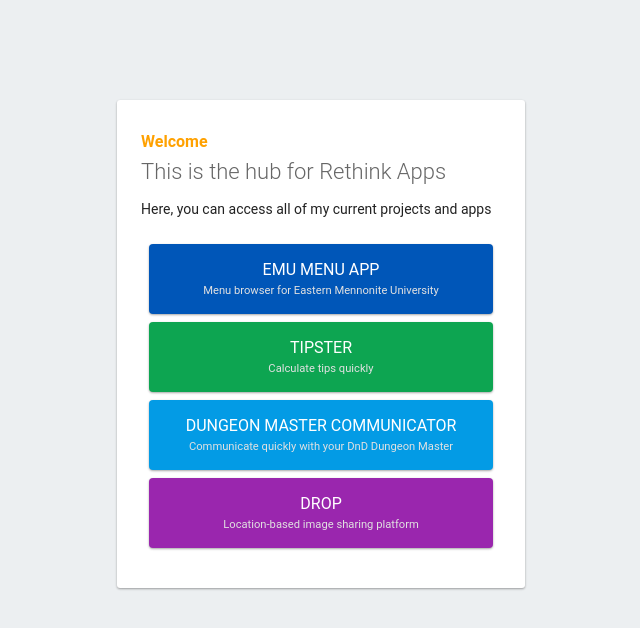
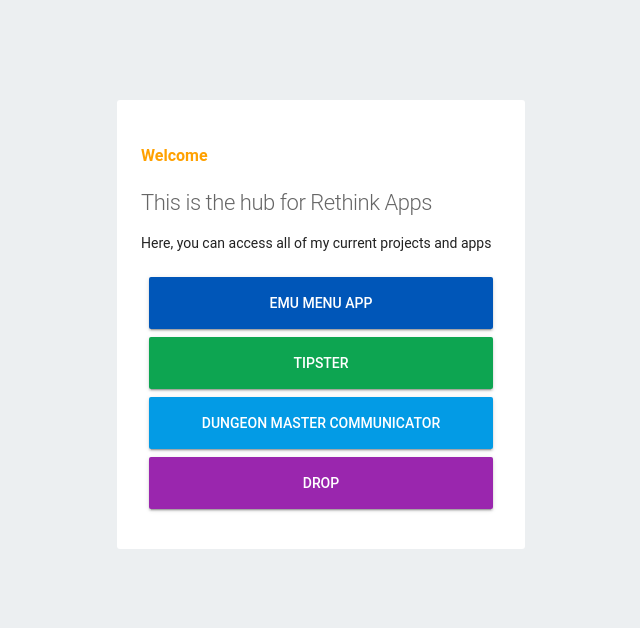
Before and after one commit to sjoshua270/rethink-apps, a plain HTML site: page public/index.html in a window 1280 px wide. Shown: the whole page, without its empty margins (319-959 px from the left). Drawn offline with nearby package versions, Linux system fonts and the light colour scheme; some packages are replaced by stand-ins of ours.

Commit message:
Reworked the buttons on the site

```diff
--- a/public/index.css
+++ b/public/index.css
@@ -34,15 +34,6 @@
     font-size: 14px;
 }
 
-#message .project-link {
-    display: block;
-    text-align: center;
-    background: #039be5;
-    padding: 16px;
-    border-radius: 4px;
-    margin: 8px;
-}
-
 #message #emuapp {
     background: #0056b8;
 }
@@ -55,20 +46,14 @@
     background: #0da551;
 }
 
-#message .project-link a {
+#message a {
     text-transform: uppercase;
     text-decoration: none;
     color: #ffffff;
-}
-
-#message .project-link span {
-    font-size: 0.7em;
-    text-decoration: none;
-    color: #e1e1e1;
-}
-
-#message, #message .project-link {
-    box-shadow: 0 1px 3px rgba(0, 0, 0, 0.12), 0 1px 2px rgba(0, 0, 0, 0.24);
+    display: block;
+    background: #039be5;
+    margin: 8px;
+    padding: 8px;
 }
 
 #load {
--- a/public/index.html
+++ b/public/index.html
@@ -15,6 +15,11 @@
     <!-- initialize the SDK after all desired features are loaded -->
     <script defer src="/__/firebase/init.js"></script>
 
+    <!--Material Design Lite-->
+    <link rel="stylesheet" href="https://fonts.googleapis.com/icon?family=Material+Icons">
+    <link rel="stylesheet" href="https://code.getmdl.io/1.3.0/material.indigo-pink.min.css">
+    <script defer src="https://code.getmdl.io/1.3.0/material.min.js"></script>
+
     <link rel="stylesheet" type="text/css" href="index.css">
 </head>
 <body>
@@ -22,26 +27,26 @@
     <h2>Welcome</h2>
     <h1>This is the hub for Rethink Apps</h1>
     <p>Here, you can access all of my current projects and apps</p>
-    <div class="project-link" id="emuapp">
-        <a target="_blank" href="https://play.google.com/store/apps/details?id=edu.emuapps.emuapplite">EMU Menu App</a>
-        <br>
-        <span>Menu browser for Eastern Mennonite University</span>
-    </div>
-    <div class="project-link" id="tipster">
-        <a target="_blank" href="/tipster">Tipster</a>
-        <br>
-        <span>Calculate tips quickly</span>
-    </div>
-    <div class="project-link" id="dm-comm">
-        <a target="_blank" href="/dm-comm">Dungeon Master Communicator</a>
-        <br>
-        <span>Communicate quickly with your DnD Dungeon Master</span>
-    </div>
-    <div class="project-link" id="drop">
-        <a target="_blank" href="/drop">Drop</a>
-        <br>
-        <span>Location-based image sharing platform</span>
-    </div>
+    <a id="emuapp"
+       href="https://play.google.com/store/apps/details?id=edu.emuapps.emuapplite"
+       class="mdl-button mdl-js-button mdl-button--raised mdl-js-ripple-effect">
+        EMU Menu App
+    </a>
+    <a id="tipster"
+       href="/tipster"
+       class="mdl-button mdl-js-button mdl-button--raised mdl-js-ripple-effect">
+        Tipster
+    </a>
+    <a id="dm-comm"
+       href="/dm-comm"
+       class="mdl-button mdl-js-button mdl-button--raised mdl-js-ripple-effect">
+        Dungeon Master Communicator
+    </a>
+    <a id="drop"
+       href="/drop"
+       class="mdl-button mdl-js-button mdl-button--raised mdl-js-ripple-effect">
+        Drop
+    </a>
 </div>
 
 <script>
```
